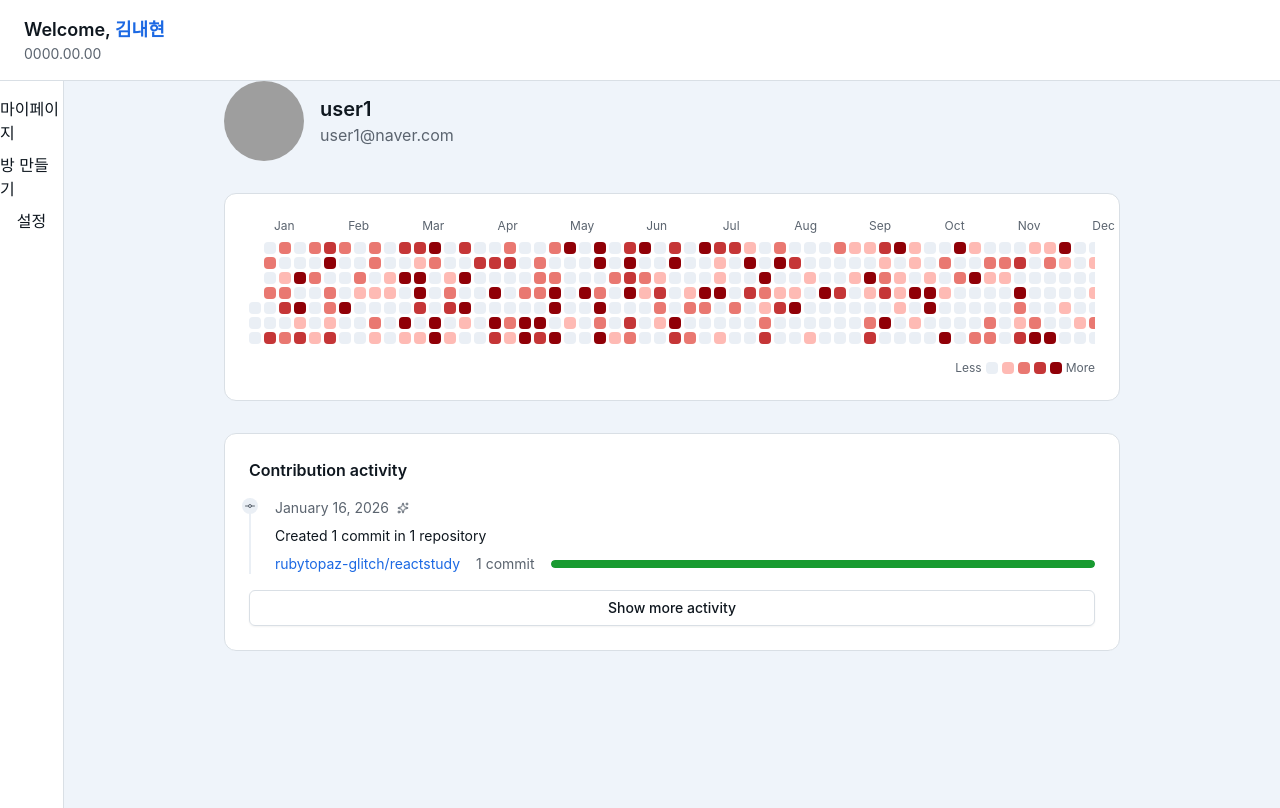
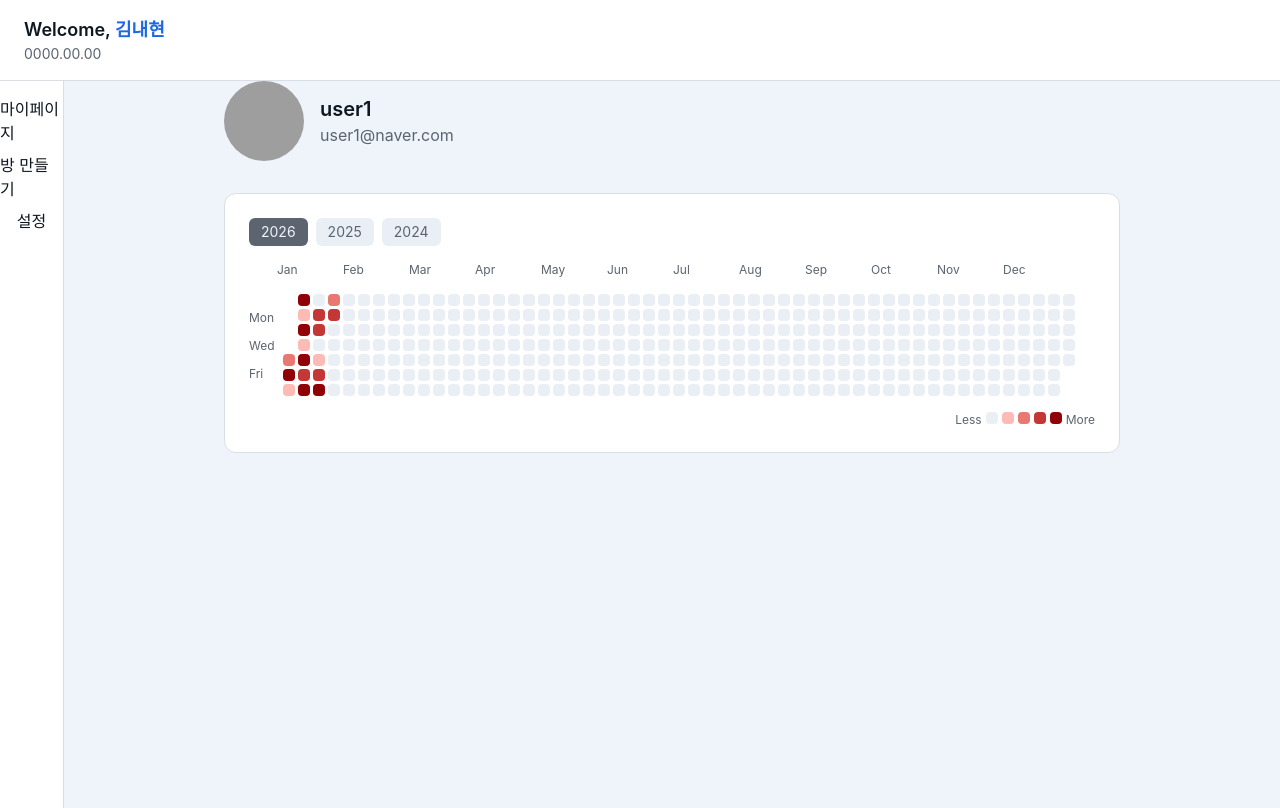
Before and after one commit to hyeonjim/Coordinator, a React (Vite) app in the folder codin_nator/frontend/: page /home in a window 1280 px wide. Built offline with nearby package versions, Linux system fonts and the light colour scheme; grey boxes are pictures that could not be loaded; a web font is replaced by a local one.

Commit message:
S1411E205-147 feat: error-grass error details

```diff
--- a/codin_nator/frontend/src/components/home/myPage/activity-list.tsx
+++ /dev/null
@@ -1,78 +0,0 @@
-import { GitCommit, Sparkles } from "lucide-react";
-import { Button } from "./button";
-interface Activity {
-  id: string;
-  type: "commit" | "room_join" | "file_change";
-  title: string;
-  description?: string;
-  repository?: string;
-  commitCount?: number;
-  date: string;
-}
-
-interface ActivityListProps {
-  activities?: Activity[];
-}
-
-export function ActivityList({ activities }: ActivityListProps) {
-  const mockActivities: Activity[] = activities || [
-    {
-      id: "1",
-      type: "commit",
-      title: "Created 1 commit in 1 repository",
-      repository: "rubytopaz-glitch/reactstudy",
-      commitCount: 1,
-      date: "January 16, 2026",
-    },
-  ];
-
-  return (
-    <div className="space-y-4">
-      <h3 className="font-semibold text-foreground">Contribution activity</h3>
-
-      <div className="space-y-4">
-        {mockActivities.map((activity) => (
-          <div
-            key={activity.id}
-            className="relative pl-6 border-l-2 border-muted"
-          >
-            <div className="absolute -left-[9px] top-0 w-4 h-4 rounded-full bg-muted flex items-center justify-center">
-              {activity.type === "commit" && (
-                <GitCommit className="w-3 h-3 text-muted-foreground" />
-              )}
-            </div>
-
-            <div className="space-y-2">
-              <div className="flex items-center gap-2 text-sm text-muted-foreground">
-                <span>{activity.date}</span>
-                <Sparkles className="w-3 h-3" />
-              </div>
-
-              <p className="text-sm text-foreground">{activity.title}</p>
-
-              {activity.repository && (
-                <div className="flex items-center gap-4 text-sm">
-                  <a href="#" className="text-primary hover:underline">
-                    {activity.repository}
-                  </a>
-                  {activity.commitCount && (
-                    <span className="text-muted-foreground">
-                      {activity.commitCount} commit
-                    </span>
-                  )}
-                  <div className="flex-1 h-2 bg-muted rounded-full overflow-hidden">
-                    <div className="h-full w-full bg-success rounded-full" />
-                  </div>
-                </div>
-              )}
-            </div>
-          </div>
-        ))}
-      </div>
-
-      <Button variant="outline" className="w-full bg-transparent">
-        Show more activity
-      </Button>
-    </div>
-  );
-}
--- a/codin_nator/frontend/src/components/home/myPage/contribution-graph.tsx
+++ b/codin_nator/frontend/src/components/home/myPage/contribution-graph.tsx
@@ -1,60 +1,131 @@
-import { useMemo } from "react";
+import { useMemo, useState } from "react";
+import { ChevronDown, X } from "lucide-react";
+
+// 에러 로그 데모
+interface ErrorLog {
+  id: string;
+  time: string;
+  display_name: string;
+  error: string;
+  stacktrace: string;
+  resolution: string;
+}
+
+type ContributionData = Record<
+  string,
+  {
+    count: number;
+    logs: ErrorLog[];
+  }
+>;
 
 interface ContributionGraphProps {
-  data?: Record<string, number>;
+  data?: ContributionData;
 }
 
+/* ================= 유틸 ================= */
+
+const formatDate = (d: Date) =>
+  `${d.getFullYear()}-${String(d.getMonth() + 1).padStart(2, "0")}-${String(
+    d.getDate(),
+  ).padStart(2, "0")}`;
+
+const mockErrorLog = (): ErrorLog => ({
+  id: crypto.randomUUID(),
+  time: `14:${Math.floor(Math.random() * 60)
+    .toString()
+    .padStart(2, "0")}`,
+  display_name: "Database Connection Error",
+  error: "Connection timeout",
+  stacktrace: "at connect(db.ts:42)\nat retry(db.ts:30)",
+  resolution: "DB 상태 확인 후 재시작",
+});
+
+/* ================= 컴포넌트 ================= */
+
 export function ContributionGraph({ data }: ContributionGraphProps) {
-  // Generate mock data if none provided
-  const contributionData = useMemo(() => {
+  const today = new Date();
+
+  const [selectedYear, setSelectedYear] = useState(today.getFullYear());
+  const [selectedDate, setSelectedDate] = useState<string | null>(null);
+  const [selectedLogs, setSelectedLogs] = useState<ErrorLog[]>([]);
+  const [isLogOpen, setIsLogOpen] = useState(false);
+  const [activeLog, setActiveLog] = useState<ErrorLog | null>(null);
+
+  /* ===== 데이터 생성 ===== */
+  const contributionData = useMemo<ContributionData>(() => {
     if (data) return data;
 
-    const mockData: Record<string, number> = {};
-    const today = new Date();
-    const startDate = new Date(today);
-    startDate.setMonth(startDate.getMonth() - 13);
+    const mock: ContributionData = {};
+    const startDate = new Date(selectedYear, 0, 1);
+    const endDate = new Date(selectedYear, 11, 31);
+    // selectedYear === 2026
+    //   ? new Date(2026, 0, 31)
+    //   : new Date(selectedYear, 11, 31);
 
-    for (let d = new Date(startDate); d <= today; d.setDate(d.getDate() + 1)) {
-      const dateStr = d.toISOString().split("T")[0];
-      mockData[dateStr] =
-        Math.random() > 0.3 ? Math.floor(Math.random() * 5) : 0;
+    for (
+      let d = new Date(startDate);
+      d <= endDate;
+      d.setDate(d.getDate() + 1)
+    ) {
+      const dateStr = formatDate(d);
+
+      if (d > today && selectedYear === today.getFullYear()) {
+        mock[dateStr] = { count: 0, logs: [] };
+        continue;
+      }
+
+      const logCount = Math.floor(Math.random() * 10); // 0~7
+      const logs = Array.from({ length: logCount }).map(mockErrorLog);
+
+      mock[dateStr] = { count: logs.length, logs };
     }
+    return mock;
+  }, [data, selectedYear]);
 
-    return mockData;
-  }, [data]);
-
-  // Group contributions by week
+  /* ===== 주 단위 변환 ===== */
   const weeks = useMemo(() => {
-    const result: { date: string; level: number }[][] = [];
+    const result: { date: string; count: number }[][] = [];
     const dates = Object.keys(contributionData).sort();
 
-    if (dates.length === 0) return result;
+    let currentWeek: { date: string; count: number }[] = [];
+    const padding = new Date(dates[0]).getDay();
 
-    let currentWeek: { date: string; level: number }[] = [];
-    const firstDate = new Date(dates[0]);
-    const dayOfWeek = firstDate.getDay();
-
-    // Pad the first week
-    for (let i = 0; i < dayOfWeek; i++) {
-      currentWeek.push({ date: "", level: -1 });
+    for (let i = 0; i < padding; i++) {
+      currentWeek.push({ date: "", count: -1 });
     }
 
     dates.forEach((date) => {
       const d = new Date(date);
-      if (d.getDay() === 0 && currentWeek.length > 0) {
+      if (d.getDay() === 0 && currentWeek.length) {
         result.push(currentWeek);
         currentWeek = [];
       }
-      currentWeek.push({ date, level: contributionData[date] });
+      currentWeek.push({
+        date,
+        count: contributionData[date].count,
+      });
     });
 
-    if (currentWeek.length > 0) {
-      result.push(currentWeek);
-    }
-
+    if (currentWeek.length) result.push(currentWeek);
     return result;
   }, [contributionData]);
 
+  /* ===== 색상 (오류 개수 기준) ===== */
+  const getContribClass = (count: number) => {
+    if (count < 0) return "bg-transparent";
+    if (count === 0) return "contrib-level-0";
+    if (count === 1) return "contrib-level-1";
+    if (count <= 3) return "contrib-level-2";
+    if (count <= 6) return "contrib-level-3";
+    return "contrib-level-4";
+  };
+
+  const years = [
+    today.getFullYear(),
+    today.getFullYear() - 1,
+    today.getFullYear() - 2,
+  ];
   const months = [
     "Jan",
     "Feb",
@@ -70,57 +141,164 @@ export function ContributionGraph({ data }: ContributionGraphProps) {
     "Dec",
   ];
 
-  const getContribClass = (level: number) => {
-    if (level < 0) return "bg-transparent";
-    if (level === 0) return "contrib-level-0";
-    if (level === 1) return "contrib-level-1";
-    if (level === 2) return "contrib-level-2";
-    if (level === 3) return "contrib-level-3";
-    return "contrib-level-4";
-  };
+  /* ================= 렌더 ================= */
 
   return (
-    <div className="space-y-2">
-      {/* Month labels */}
-      <div className="flex gap-1 ml-0 text-xs text-muted-foreground">
-        {months.map((month) => (
-          <span
-            key={month}
-            className="flex-1 text-center"
-            style={{ minWidth: `${100 / months.length}%` }}
+    <div className="space-y-4">
+      {/* ===== 연도 탭 ===== */}
+      <div className="flex gap-2">
+        {years.map((year) => (
+          <button
+            key={year}
+            onClick={() => {
+              setSelectedYear(year);
+              setSelectedDate(null);
+              setSelectedLogs([]);
+            }}
+            className={`px-3 py-1 rounded-md text-sm ${
+              year === selectedYear
+                ? "bg-muted-foreground text-background"
+                : "bg-muted text-muted-foreground"
+            }`}
           >
-            {month}
+            {year}
+          </button>
+        ))}
+      </div>
+
+      {/* ===== 월 ===== */}
+      <div className="flex ml-[28px] text-xs text-muted-foreground">
+        {months.map((m) => (
+          <span key={m} className="w-[66px]">
+            {m}
           </span>
         ))}
       </div>
 
-      {/* Contribution grid */}
-      <div className="flex gap-[3px] overflow-x-auto pb-2">
-        {weeks.map((week, weekIndex) => (
-          <div key={weekIndex} className="flex flex-col gap-[3px]">
-            {week.map((day, dayIndex) => (
-              <div
-                key={`${weekIndex}-${dayIndex}`}
-                className={`w-3 h-3 rounded-sm ${getContribClass(day.level)}`}
-                title={
-                  day.date ? `${day.date}: ${day.level} contributions` : ""
-                }
-              />
-            ))}
-          </div>
-        ))}
+      <div className="flex gap-2">
+        {/* 요일 */}
+        <div className="flex flex-col gap-[2px] text-xs pt-[2px] text-muted-foreground">
+          {Array.from({ length: 7 }).map((_, i) => (
+            <div key={i} className="h-3">
+              {i === 1 && "Mon"}
+              {i === 3 && "Wed"}
+              {i === 5 && "Fri"}
+            </div>
+          ))}
+        </div>
+
+        {/* 잔디 */}
+        <div className="flex gap-[3px] overflow-x-auto">
+          {weeks.map((week, wi) => (
+            <div key={wi} className="flex flex-col gap-[3px]">
+              {week.map((day, di) => (
+                <button
+                  key={di}
+                  title={day.date ? `${day.date} · ${day.count} errors` : ""}
+                  className={`w-3 h-3 rounded-sm ${getContribClass(
+                    day.count
+                  )} hover:outline hover:outline-2 hover:black transition`}
+                  onClick={() => {
+                    if (!day.date) return;
+                    setSelectedDate(day.date);
+                    // setSelectedLogs(contributionData[day.date].logs);
+                    setSelectedLogs(
+                      [...contributionData[day.date].logs].sort((a, b) =>
+                        b.time.localeCompare(a.time)
+                      )
+                    );
+                    setIsLogOpen(false);
+                  }}
+                />
+              ))}
+            </div>
+          ))}
+        </div>
       </div>
 
-      {/* Legend */}
-      <div className="flex items-center justify-end gap-1 text-xs text-muted-foreground">
+      {/* ===== 범례 ===== */}
+      <div className="flex justify-end gap-1 text-xs text-muted-foreground">
         <span>Less</span>
-        <div className="w-3 h-3 rounded-sm contrib-level-0" />
-        <div className="w-3 h-3 rounded-sm contrib-level-1" />
-        <div className="w-3 h-3 rounded-sm contrib-level-2" />
-        <div className="w-3 h-3 rounded-sm contrib-level-3" />
-        <div className="w-3 h-3 rounded-sm contrib-level-4" />
+        {[0, 1, 2, 3, 4].map((i) => (
+          <div key={i} className={`w-3 h-3 rounded-sm contrib-level-${i}`} />
+        ))}
         <span>More</span>
       </div>
+
+      {/* ===== 오류 목록 ===== */}
+      {selectedDate && (
+        <div className="rounded-lg border p-4">
+          <button
+            onClick={() => setIsLogOpen((v) => !v)}
+            className="flex w-full justify-between"
+          >
+            <span className="font-semibold">
+              📅 {selectedDate} · {selectedLogs.length}건
+            </span>
+            <ChevronDown
+              className={`h-4 w-4 transition ${isLogOpen ? "rotate-180" : ""}`}
+            />
+          </button>
+
+          {isLogOpen && (
+            <div className="mt-3">
+              {selectedLogs.length === 0 ? (
+                <div className="text-sm text-muted-foreground py-4 text-center">
+                  해당 날짜에는 발생한 오류가 없습니다.
+                </div>
+              ) : (
+                <ul className="space-y-2">
+                  {selectedLogs.map((log) => (
+                    <li
+                      key={log.id}
+                      onClick={() => setActiveLog(log)}
+                      className="cursor-pointer rounded border p-2 hover:bg-muted"
+                    >
+                      <div className="flex justify-between text-sm">
+                        <span>{log.display_name}</span>
+                        <span>{log.time}</span>
+                      </div>
+                    </li>
+                  ))}
+                </ul>
+              )}
+            </div>
+          )}
+        </div>
+      )}
+
+      {/* ===== 상세 모달 ===== */}
+      {activeLog && (
+        <div className="fixed inset-0 bg-black/40 flex items-center justify-center z-50">
+          <div className="relative bg-background rounded-lg p-6 w-[520px] space-y-4">
+            <button
+              onClick={() => setActiveLog(null)}
+              className="absolute top-3 right-3 text-muted-foreground hover:text-foreground"
+            >
+              <X className="h-4 w-4" />
+            </button>
+
+            <h3 className="text-lg font-semibold">{activeLog.display_name}</h3>
+
+            <div>
+              <b>오류 내용</b>
+              <p className="mt-1 text-sm">{activeLog.error}</p>
+            </div>
+
+            <div>
+              <b>Stacktrace</b>
+              <pre className="mt-1 bg-muted p-2 text-xs rounded">
+                {activeLog.stacktrace}
+              </pre>
+            </div>
+
+            <div>
+              <b>해결 방법</b>
+              <p className="mt-1 text-sm">{activeLog.resolution}</p>
+            </div>
+          </div>
+        </div>
+      )}
     </div>
   );
 }
--- a/codin_nator/frontend/src/pages/Home/tabs/MyPageTab.tsx
+++ b/codin_nator/frontend/src/pages/Home/tabs/MyPageTab.tsx
@@ -1,4 +1,3 @@
-import { ActivityList } from "../../../components/home/myPage/activity-list";
 import {
   Avatar,
   AvatarFallback,
@@ -39,11 +38,6 @@ export default function MyPage() {
       <div className="bg-card rounded-xl border p-6">
         <ContributionGraph />
       </div>
-
-      {/* Activity List */}
-      <div className="bg-card rounded-xl border p-6">
-        <ActivityList />
-      </div>
     </div>
   );
 }
```
